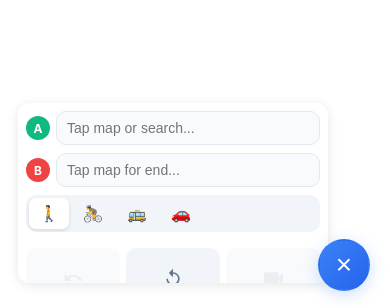
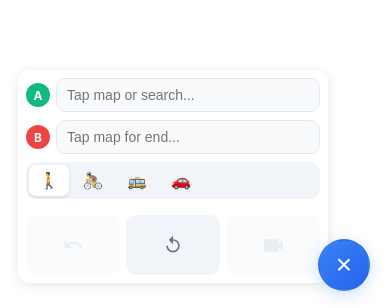
Before and after one commit to siltwood/lenamaps, a React (Create React App) app in the folder frontend/: page / in a window 390 px wide. Shown: the part 533-841 px from the top of the page. Built offline with nearby package versions, Linux system fonts and the light colour scheme; no server answers; what @googlemaps/react-wrapper would draw is missing.

Commit message:
Increase mobile controls card height by 60px to 240px total

```diff
--- a/frontend/src/components/MobileControls/MobileControls.css
+++ b/frontend/src/components/MobileControls/MobileControls.css
@@ -68,7 +68,7 @@
   padding: 8px;
   margin-bottom: 8px;
   pointer-events: auto;
-  max-height: 180px;
+  max-height: 240px;
   overflow-y: auto;
   transition: all 0.3s ease;
   width: calc(100% - 16px);
```
